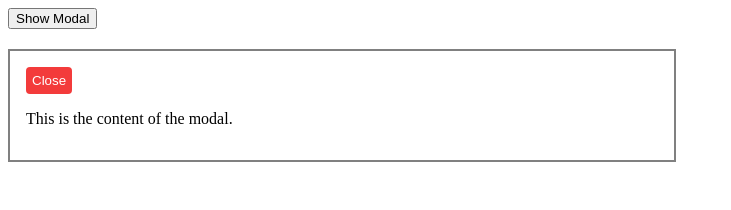
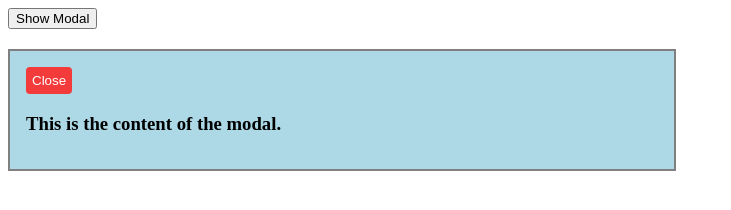
Before and after one commit to acciojob/react-composition-2-Fun-25, a React app: page / in a window 1280 px wide. Both pictures are taken after a click on the button "Show Modal". Shown: the whole page, without its empty margins (0-731 px from the left). Built offline with nearby package versions, Linux system fonts and the light colour scheme.

Commit message:
submitting code-Tue Jun 20 2023 13:01:53 GMT+0530 (India Standard Time)

```diff
--- a/src/components/App.js
+++ b/src/components/App.js
@@ -17,7 +17,7 @@ function App() {
     <div>
       <button onClick={handleShowModal}>Show Modal</button>
       <Modal show={showModal} onClose={handleCloseModal}>
-        <p>This is the content of the modal.</p>
+        <h3>This is the content of the modal.</h3>
       </Modal>
     </div>
   );
--- a/src/styles/App.css
+++ b/src/styles/App.css
@@ -7,6 +7,7 @@
  }
 
  .modal{
+    background-color: lightblue;
 margin:20px 0;
 border:2px solid grey;
 padding:16px;
```
